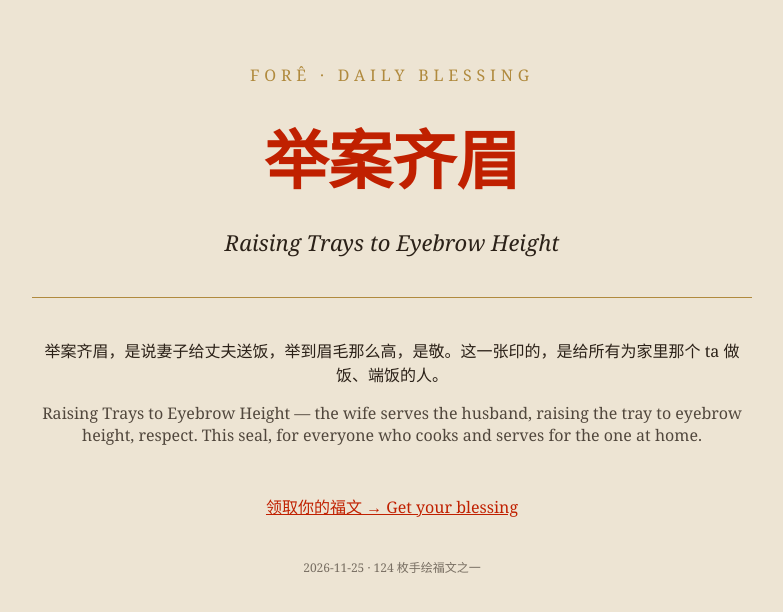
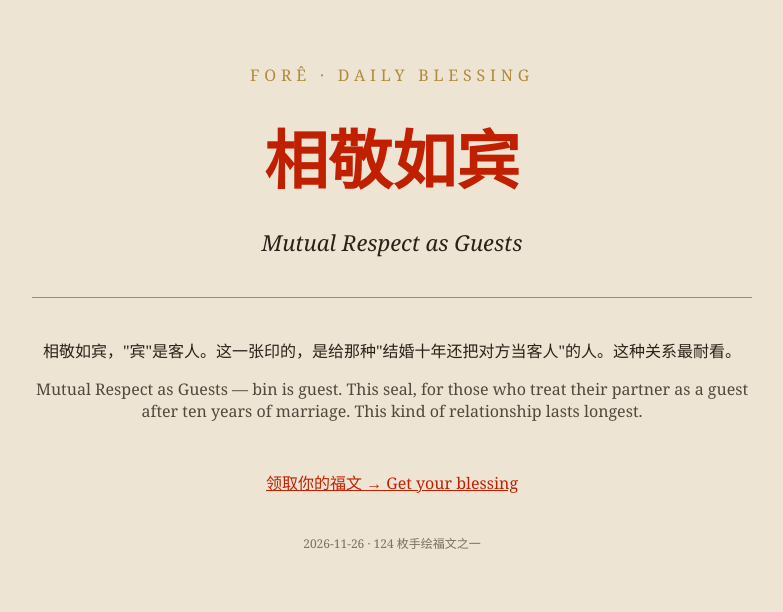
Before and after one commit to tatasun-vip/forerui-pages, a plain HTML site: page daily/index.html in a window 1280 px wide. Shown: the whole page, without its empty margins (248-1031 px from the left). Drawn offline with Linux system fonts and the light colour scheme.

Commit message:
chore(daily): 每日福文 2026-11-26 [skip ci]

```diff
--- a/daily/index.html
+++ b/daily/index.html
@@ -4,8 +4,8 @@
 <meta charset="UTF-8">
 <meta name="viewport" content="width=device-width, initial-scale=1.0">
 <meta name="google-site-verification" content="VO-pd1oix6xcbca32ugjjPLUXTX7RXqiu7m2Qsc8NDs" />
-<title>每日福文 · 举案齐眉 | FORÊ</title>
-<meta name="description" content="FORÊ 每日福文：举案齐眉 — Raising Trays to Eyebrow Height。四字一愿，一笔一福。">
+<title>每日福文 · 相敬如宾 | FORÊ</title>
+<meta name="description" content="FORÊ 每日福文：相敬如宾 — Mutual Respect as Guests。四字一愿，一笔一福。">
 <link rel="canonical" href="https://blessing.forerui.com/daily/">
 <link rel="icon" type="image/svg+xml" href="../favicon.svg">
 <link rel="alternate" hreflang="en" href="https://blessing.forerui.com/">
@@ -14,12 +14,12 @@
 </head>
 <body>
 <p style="letter-spacing:.3em;color:#B08A3E">FORÊ · DAILY BLESSING</p>
-<h1 style="font-size:64px;margin:24px 0;color:#C02000">举案齐眉</h1>
-<p style="font-size:22px;font-style:italic">Raising Trays to Eyebrow Height</p>
+<h1 style="font-size:64px;margin:24px 0;color:#C02000">相敬如宾</h1>
+<p style="font-size:22px;font-style:italic">Mutual Respect as Guests</p>
 <hr style="border:none;border-top:1px solid #B08A3E;margin:40px 0">
-<p>举案齐眉，是说妻子给丈夫送饭，举到眉毛那么高，是敬。这一张印的，是给所有为家里那个 ta 做饭、端饭的人。</p>
-<p style="opacity:.8">Raising Trays to Eyebrow Height — the wife serves the husband, raising the tray to eyebrow height, respect. This seal, for everyone who cooks and serves for the one at home.</p>
+<p>相敬如宾，"宾"是客人。这一张印的，是给那种"结婚十年还把对方当客人"的人。这种关系最耐看。</p>
+<p style="opacity:.8">Mutual Respect as Guests — bin is guest. This seal, for those who treat their partner as a guest after ten years of marriage. This kind of relationship lasts longest.</p>
 <p style="margin-top:48px"><a href="https://forerui.com/?src=daily">领取你的福文 → Get your blessing</a></p>
-<p style="font-size:12px;opacity:.6;margin-top:40px">2026-11-25 · 124 枚手绘福文之一</p>
+<p style="font-size:12px;opacity:.6;margin-top:40px">2026-11-26 · 124 枚手绘福文之一</p>
 </body>
 </html>
```
